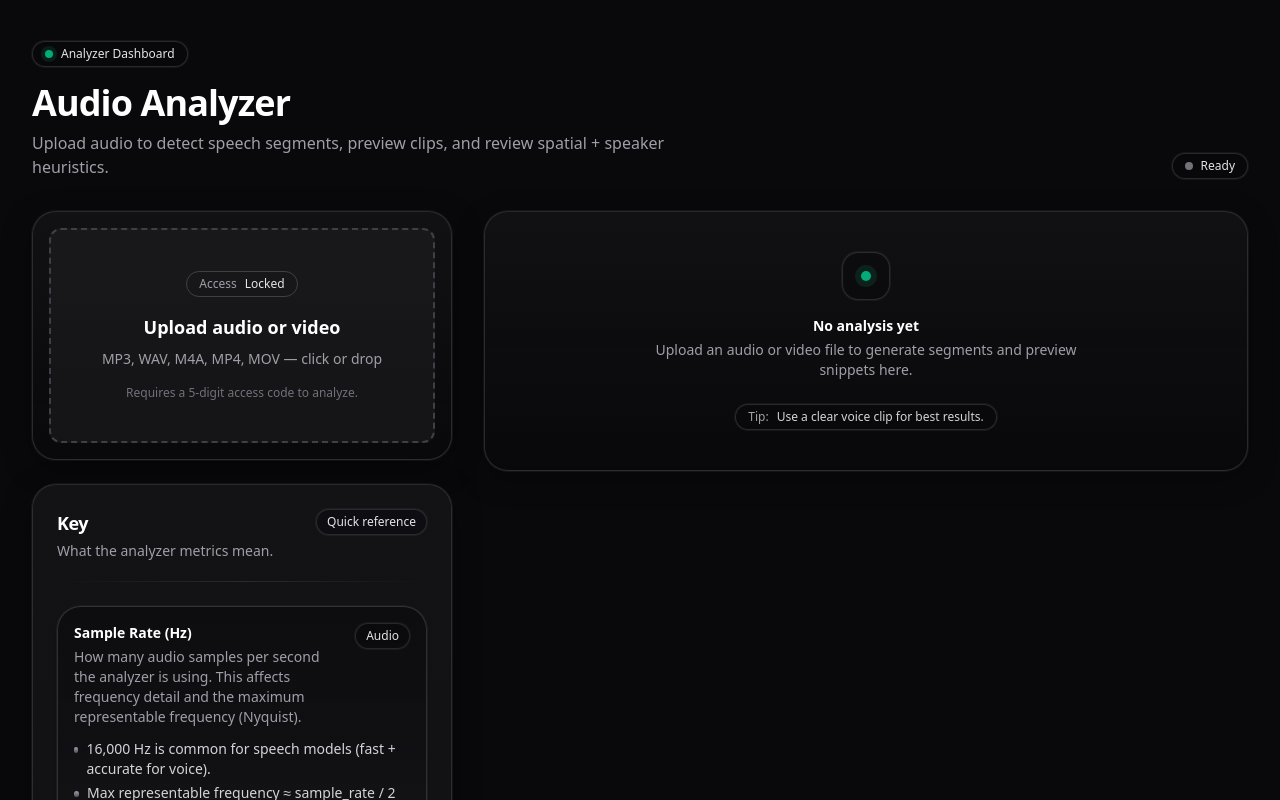
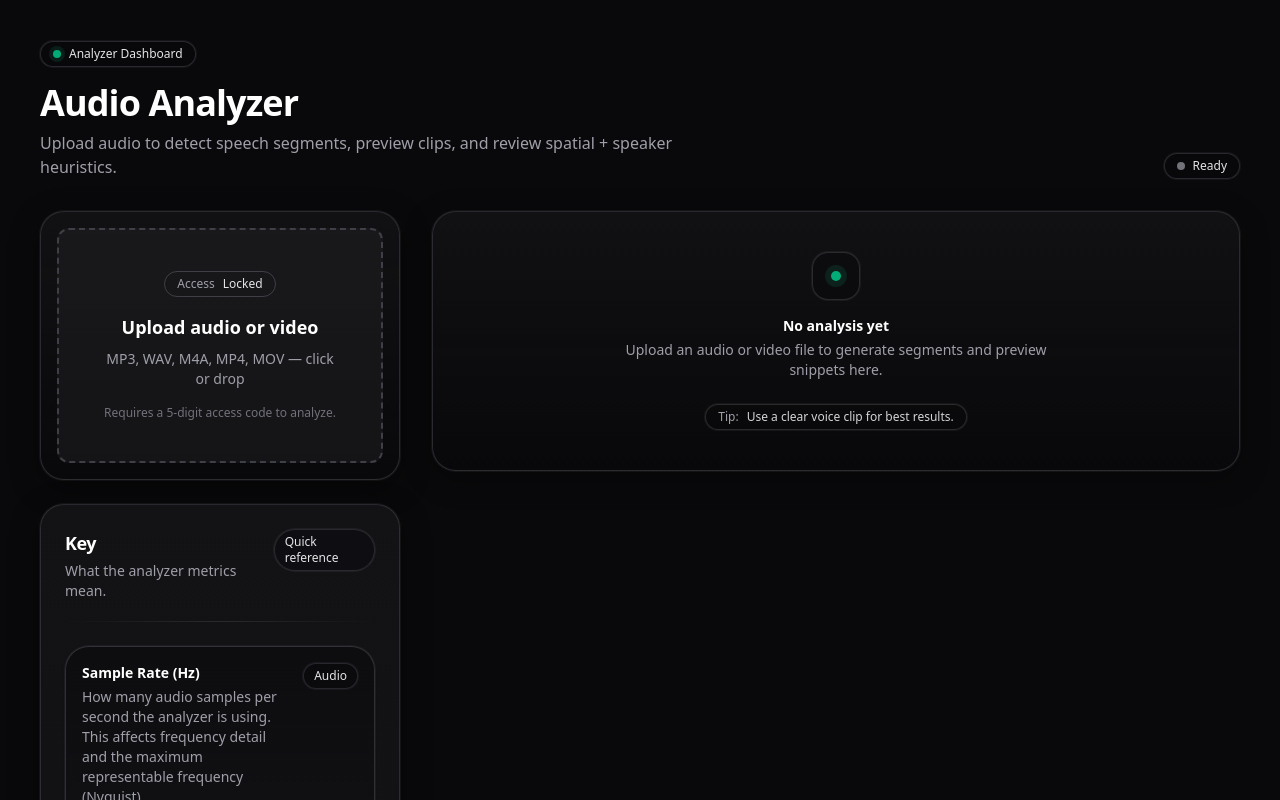
Before and after one commit to 1Timess/audio-analyzer, a React (Vite) app in the folder frontend/: page / in a window 1280 px wide. Shown: the top 800 px of the page. Built offline with nearby package versions, Linux system fonts and the light colour scheme.

Commit message:
Updated App Styling 1.1

```diff
--- a/frontend/src/App.jsx
+++ b/frontend/src/App.jsx
@@ -38,7 +38,7 @@ export default function App() {
         <div className="absolute inset-0 opacity-[0.06] bg-[linear-gradient(to_right,rgba(255,255,255,0.08)_1px,transparent_1px),linear-gradient(to_bottom,rgba(255,255,255,0.08)_1px,transparent_1px)] bg-size-[48px_48px]" />
       </div>
 
-      <div className="mx-auto w-full max-w-7xl px-6 py-8 lg:px-8 lg:py-10">
+      <div className="mx-auto w-full max-w-368 px-6 py-8 lg:px-10 lg:py-10">
         {/* Header */}
         <header className="mb-8 flex flex-col gap-4 md:flex-row md:items-end md:justify-between">
           <div>
@@ -71,7 +71,7 @@ export default function App() {
         </header>
 
         {/* Main layout */}
-        <div className="grid items-start gap-8 lg:grid-cols-[420px_minmax(0,1fr)]">
+        <div className="grid items-start gap-8 lg:grid-cols-[360px_minmax(0,1fr)]">
           {/* Left column */}
           <aside className="space-y-6">
             <div className="rounded-3xl border border-zinc-700/60 bg-linear-to-b from-zinc-900/60 to-zinc-950/40 p-4 shadow-[0_8px_30px_rgb(0,0,0,0.35)] ring-1 ring-white/5">
```
